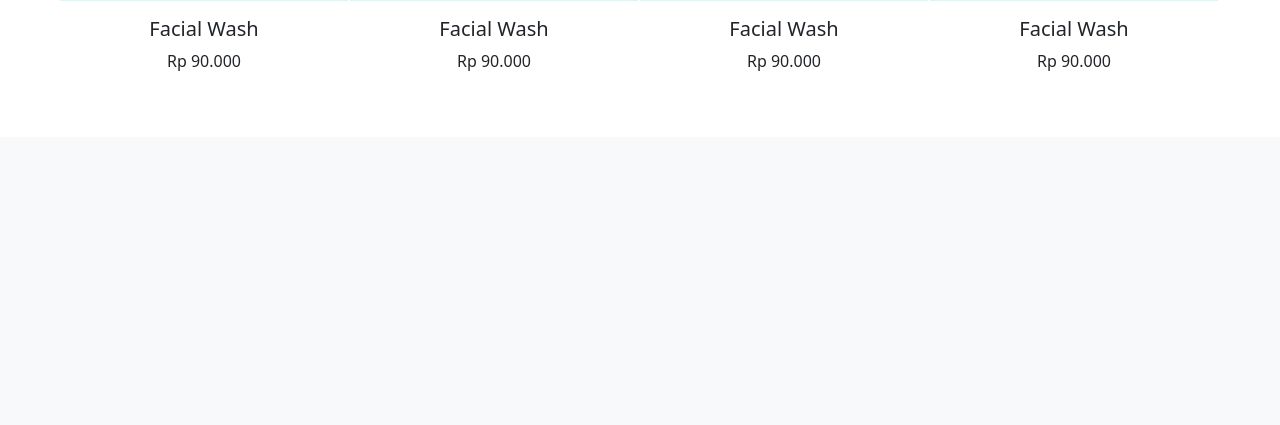
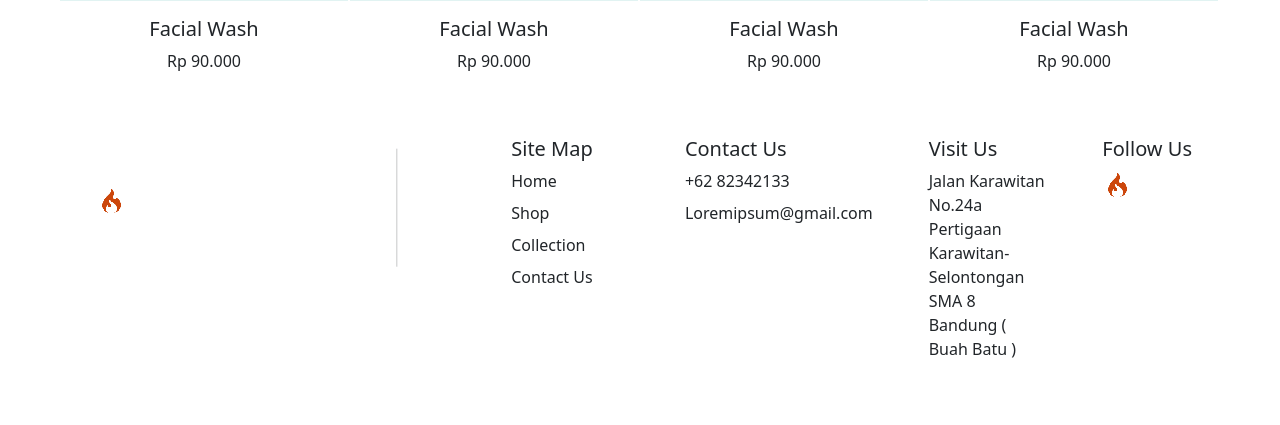
Before and after one commit to teguhary/ci4, a CodeIgniter 4 app: template app/Views/home/home.php in a window 1280 px wide. Shown: the part 3266-3691 px from the top of the page. Before the commit the page ends 3337 px from the top, so only its background shows below. Run offline with PHP 8.4 and a stand-in for CodeIgniter, Linux system fonts and the light colour scheme; the template is opened without the code that fills it, so the values that code supplies are empty; some libraries are stand-ins or nearby versions.

Commit message:
add footer

```diff
--- a/app/Views/layout/footer.php
+++ b/app/Views/layout/footer.php
@@ -1 +1,53 @@
 <hr>
+<div class="row m-5">
+    <div class="col p-5">
+        <img src="img/favicon.ico">
+    </div>
+    <div class="col">
+        <ol style="list-style: none;">
+            <li class="mt-5">
+                <hr style="transform: rotate(90deg); margin-top: 70px;">
+            </li>
+        </ol>
+
+    </div>
+    <div class="col">
+        <ol style="list-style: none;">
+            <li class="mb-2">
+                <h5>Site Map</h5>
+            </li>
+            <li class="mb-2">Home</li>
+            <li class="mb-2">Shop</li>
+            <li class="mb-2">Collection</li>
+            <li class="mb-2">Contact Us</li>
+        </ol>
+    </div>
+    <div class="col">
+        <ol style="list-style: none;">
+            <li class="mb-2">
+                <h5>Contact Us</h5>
+            </li>
+            <li class="mb-2">+62 82342133</li>
+            <li class="mb-2">Loremipsum@gmail.com</li>
+        </ol>
+    </div>
+    <div class="col">
+        <ol style="list-style: none;">
+            <li class="mb-2">
+                <h5>Visit Us</h5>
+            </li>
+            <li class="mb-2">Jalan Karawitan No.24a Pertigaan
+            Karawitan-Selontongan SMA 8 Bandung ( Buah Batu )</li>
+        </ol>
+    </div>
+    <div class="col">
+        <ol style="list-style: none;">
+            <li class="mb-2">
+                <h5>Follow Us</h5>
+            </li>
+            <li class="mb-2">
+                <img src="img/favicon.ico">
+            </li>
+        </ol>
+    </div>
+</div>
```
